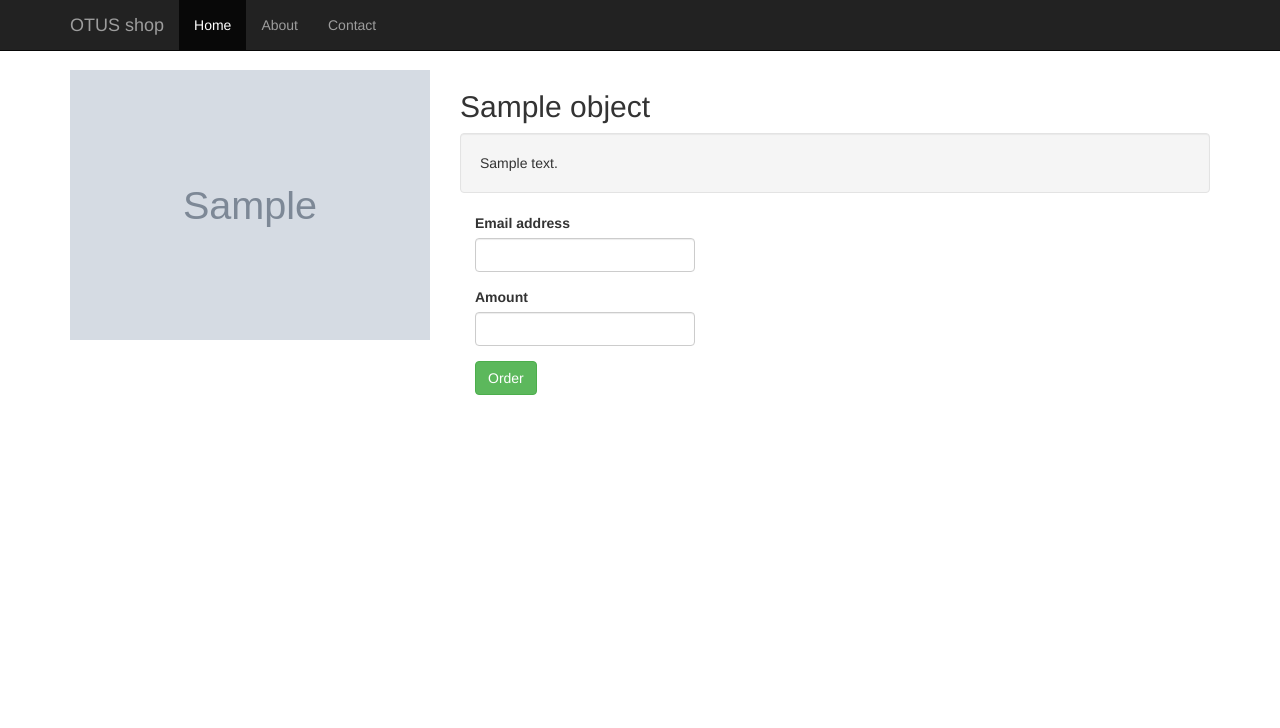
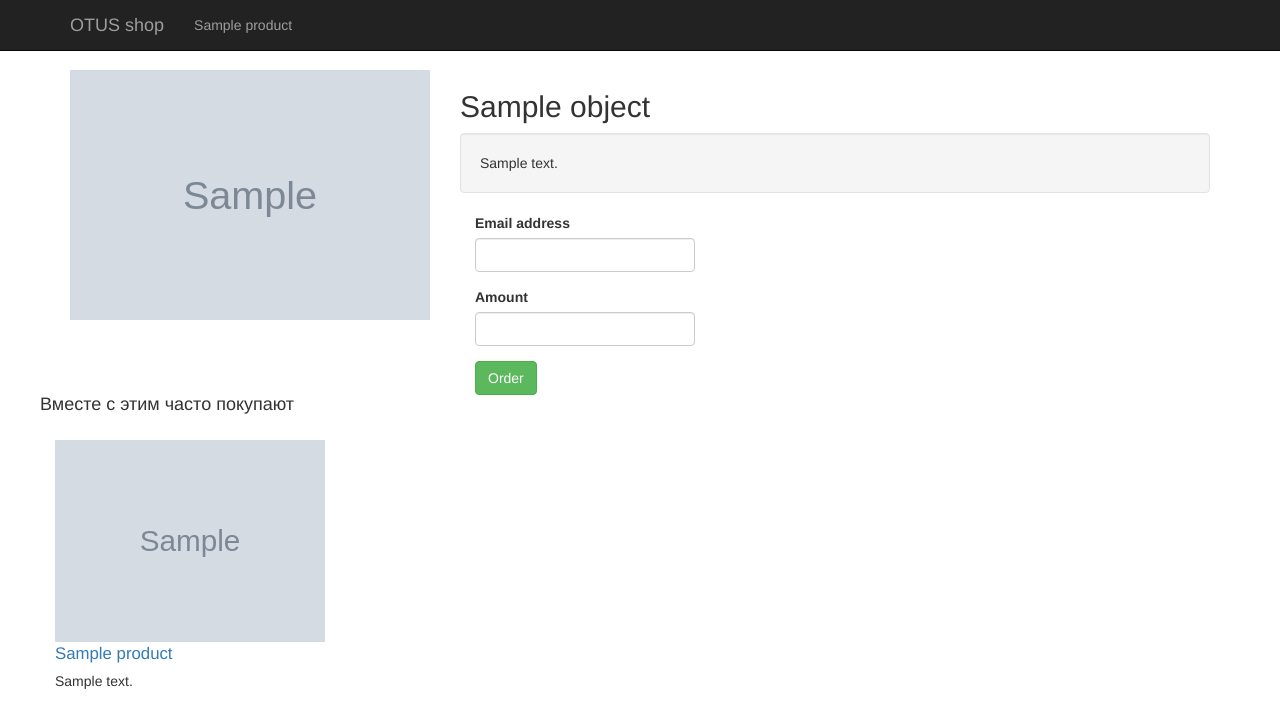
Before and after one commit to IIKovalenko/12_otus_graphql, a Django app: template products/templates/products/product_detail.html in a window 1280 px wide. Shown: the top 728 px of the page. Run offline with Django 3.2, Linux system fonts and the light colour scheme; the template is opened without the code that fills it: most values are stand-ins (such as "Sample title", 1, 10 or a date in 2020); some libraries are stand-ins or nearby versions.

Commit message:
add similar products

```diff
--- a/products/models.py
+++ b/products/models.py
@@ -7,6 +7,11 @@ class Product(models.Model):
     is_published = models.BooleanField(default=False)
     category = models.ForeignKey('Category', related_name='products')
     image = models.ImageField(upload_to='products', null=True, blank=True)
+    similar_product = models.ManyToManyField(
+        'Product',
+        null=True, blank=True,
+        symmetrical=False
+    )
 
     def __str__(self):
         return self.title
--- a/products/templates/products/base.html
+++ b/products/templates/products/base.html
@@ -26,9 +26,7 @@
         </div>
         <div id="navbar" class="collapse navbar-collapse">
           <ul class="nav navbar-nav">
-            <li class="active"><a href="#">Home</a></li>
-            <li><a href="#about">About</a></li>
-            <li><a href="#contact">Contact</a></li>
+            {% block menu_items %}{% endblock %}
           </ul>
         </div>
       </div>
--- a/products/templates/products/product_detail.html
+++ b/products/templates/products/product_detail.html
@@ -4,10 +4,17 @@
 {% load static %}
 
 
+{% block menu_items %}
+  {% for product in object.similar_product.all %}
+    <li><a href="{% url 'product_detail' product.pk %}">{{ product.title }}</a></li>
+  {% endfor %}
+{% endblock %}
+
+
 {% block page_content %}
   <div class="row">
     <div class="col-md-4">
-      <img src="{{ object.image.url }}" width="100%"/>
+      <img src="{{ object.image.url }}" width="100%" height="250px" />
     </div>
     <div class="col-md-8">
       <h2>{{ object.title }}</h2>
@@ -31,6 +38,20 @@
           <h4>Заказ успешно оформлен</h4>
           <div class="js_user_text"></div>
       </div>
+    </div>
+  </div>
+
+    <div class="row similar_wrapper">
+      <h4>Вместе с этим часто покупают</h4>
+        {% for product in object.similar_product.all %}
+          <div class="col-md-3 card">
+            <img src="{{ product.image.url }}" width="100%"/>
+            <a href="{% url 'product_detail' product.pk %}">
+              <div class="title">{{ product.title }}</div>
+            </a>
+            <div>{{ product.description }}</div>
+          </div>
+        {% endfor %}
     </div>
 {% endblock %}
 
--- a/products/templates/products/product_list.html
+++ b/products/templates/products/product_list.html
@@ -7,7 +7,7 @@
 {% block page_content %}
       <ul>
         {% for product in object_list %}
-          <li><a href="/products/{{ product.pk }}/">{{ product.title }}</a></li>
+          <li><a href="{% url 'product_detail' product.pk %}">{{ product.title }}</a></li>
         {% endfor %}
       </ul>
 {% endblock %}
--- a/products/views.py
+++ b/products/views.py
@@ -15,6 +15,10 @@ class ProductsListView(ListView):
 class ProductsDetailView(DetailView):
     model = models.Product
 
+    def get_queryset(self, *args, **kwargs):
+        qs = super(ProductsDetailView, self).get_queryset(*args, **kwargs)
+        return qs.prefetch_related('similar_product')
+
 
 class SubmitOrderView(View):
     def post(self, request, *args, **kwargs):
--- a/shop/settings.py
+++ b/shop/settings.py
@@ -21,6 +21,7 @@ INSTALLED_APPS = [
 
     'graphene_django',
     'django_extensions',
+    'debug_toolbar',
 
     'products',
 ]
@@ -37,6 +38,8 @@ MIDDLEWARE = [
     'django.contrib.auth.middleware.AuthenticationMiddleware',
     'django.contrib.messages.middleware.MessageMiddleware',
     'django.middleware.clickjacking.XFrameOptionsMiddleware',
+
+    'debug_toolbar.middleware.DebugToolbarMiddleware',
 ]
 
 ROOT_URLCONF = 'shop.urls'
@@ -107,3 +110,5 @@ STATIC_URL = '/static/'
 STATICFILES_DIRS = [
     os.path.join(BASE_DIR, 'static'),
 ]
+
+INTERNAL_IPS = ['127.0.0.1']
--- a/static/css/styles.css
+++ b/static/css/styles.css
@@ -13,3 +13,16 @@
     margin-bottom: 15px;
     color: green;
 }
+
+.card {
+	padding: 15px;
+}
+
+.card .title {
+	font-size: larger;
+	margin-bottom: 5px;
+}
+
+.similar_wrapper {
+	margin-top: 30px;
+}
```
Also changed, not shown: products/factories.py (added, +15 -0 lines), shop/urls.py (+8 -1 lines), products/migrations/0004_product_similar_product.py (added).
